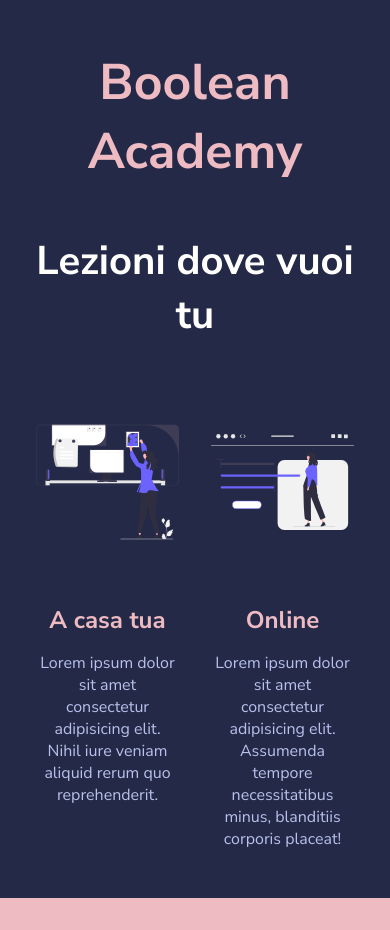
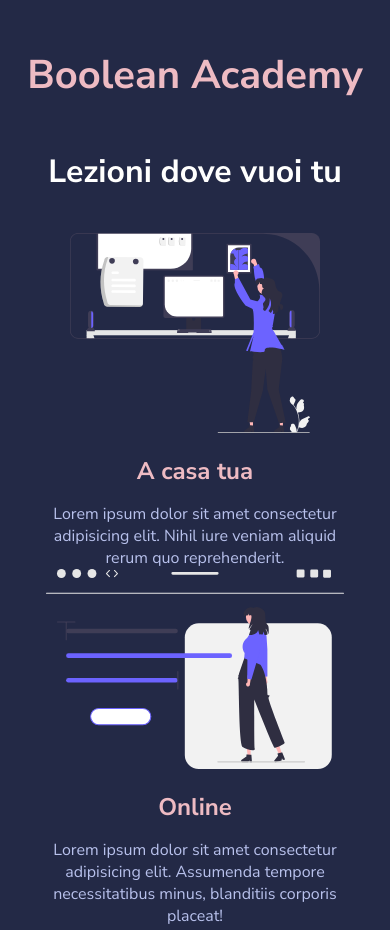
Before and after one commit to Stiv3nn/html-css-resp-wannabe, a plain HTML site: page index.html in a window 390 px wide. Shown: the top 930 px of the page. Drawn offline with Linux system fonts and the light colour scheme.

Commit message:
correzione esercizio

```diff
--- a/css/style.css
+++ b/css/style.css
@@ -143,7 +143,7 @@
 
  @media screen and (max-width: 480px){
 
-    .site-header h1{
+    /* .site-header h1{
         font-size: 50px;
     }
 
@@ -155,6 +155,28 @@
         display: flex;
         flex-direction: column;
     }
+    */
 
+    /* CORREZIONE ESERCIZIO */
 
+     .container{
+        width: 100%;
+
+     }
+
+     .row{
+        display: block;
+     }
+
+     .lessons .col{
+        width: 100%;
+     }
+
+     .steps .col{
+        width: 100%;
+     }
+
+     .why-us .col{
+        width: 100%;
+     }
  }
```
